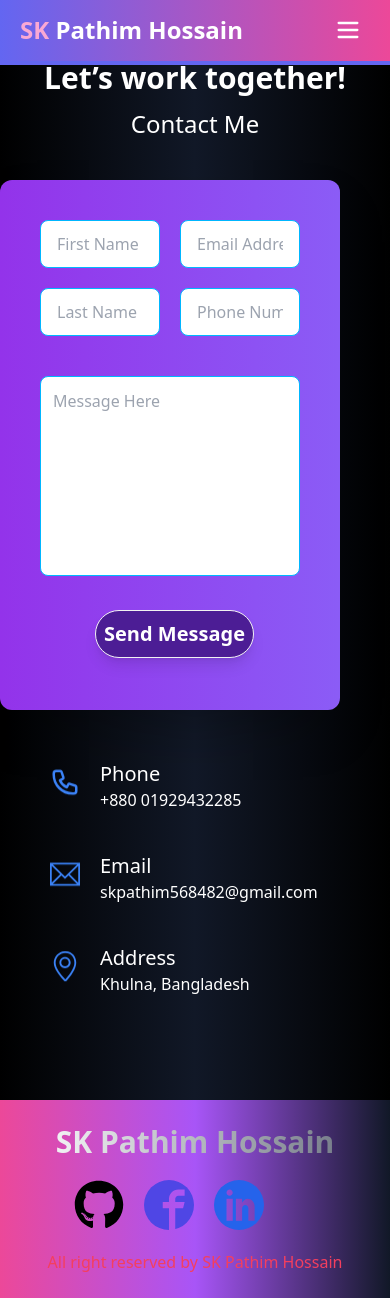
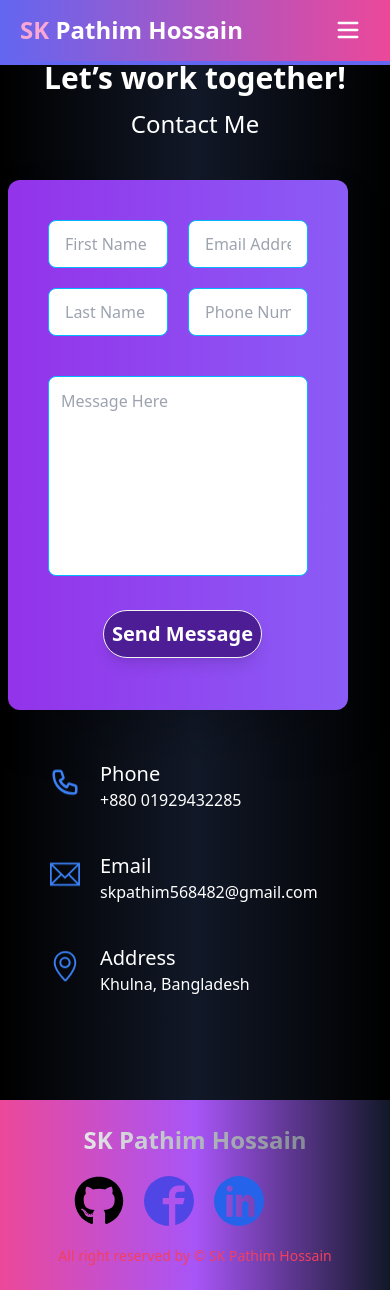
Before and after one commit to chandro4D/Sk_Pathim_Hossain, a React (Vite) app: page /contact in a window 390 px wide. Built offline with nearby package versions, Linux system fonts and the light colour scheme.

Commit message:
Last Commit 0.1

```diff
--- a/src/Pages/Contact/Contact.jsx
+++ b/src/Pages/Contact/Contact.jsx
@@ -26,7 +26,7 @@ const Contact = () => {
                     initial={{ opacity: 0, x: -50 }}
                     whileInView={{ opacity: 1, x: 0 }}
                     transition={{ duration: 0.8 }}
-                    className="bg-gradient-to-r from-purple-600 to-violet-500 rounded-xl  lg:w-[600px] w-[340px] lg:h-[600px] h-[530px] shadow-2xl p-10"
+                    className="bg-gradient-to-r from-purple-600 to-violet-500 rounded-xl lg:ml-0 ml-[8px] lg:w-[600px] w-[340px] lg:h-[600px] h-[530px] shadow-2xl p-10"
                 >
                     <div className="flex gap-5">
                         <div className="flex flex-col gap-5">
--- a/src/Pages/Footer/Footer.jsx
+++ b/src/Pages/Footer/Footer.jsx
@@ -8,7 +8,7 @@ const Footer = () => {
             <div className=" bg-gradient-to-r from-pink-500 via-purple-500 to-gray-900 text-base-content lg:p-10 p-6">
 
                 <nav className="text-center">
-                    <h6 className=" text-3xl bg-clip-text text-transparent bg-gradient-to-r from-white to-gray-500 font-semibold">SK Pathim Hossain</h6>
+                    <h6 className=" lg:text-4xl text-2xl  bg-clip-text text-transparent bg-gradient-to-r from-white to-gray-500 lg:font-black font-semibold">SK Pathim Hossain</h6>
                     <div className="flex lg:my-[20px] my-[20px] lg:ml-[620px] ml-[50px]">
 
                         <div className=" text-black mr-[20px]">
@@ -23,7 +23,7 @@ const Footer = () => {
 
 
                     </div>
-                    <p className="text-rose-500 lg:text-xl text-base">All right reserved by SK Pathim Hossain</p>
+                    <p className="text-rose-500 lg:text-base text-sm">All right reserved by © SK Pathim Hossain</p>
                 </nav>
 
 
--- a/src/Pages/Home/Home.jsx
+++ b/src/Pages/Home/Home.jsx
@@ -29,9 +29,9 @@ const Home = () => {
                             initial={{ opacity: 0, y: 40 }}
                             animate={{ opacity: 1, y: 0 }}
                             transition={{ duration: 0.8 }}
-                            className="lg:text-5xl text-3xl font-sans text-white font-bold mb-[10px]"
+                            className="lg:text-5xl text-2xl font-sans text-white font-bold mb-[10px]"
                         >
-                            I'am Pathim Hossain
+                            I'Am Pathim Hossain
                         </motion.h1>
 
                         <motion.h1
@@ -88,7 +88,7 @@ const Home = () => {
                     </div>
 
                     {/* 🔥 RIGHT IMAGE */}
-                    <div className="lg:mt-[220px] mt-[50px] lg:ml-[130px] ml-[2px]">
+                    <div className="lg:mt-[220px] mt-[50px] lg:ml-[130px] ml-[8px]">
 
                         <motion.img
                             src="https://i.ibb.co/sv8fSMRF/IMG-4572.jpg"
--- a/src/Pages/Projects/Projects.jsx
+++ b/src/Pages/Projects/Projects.jsx
@@ -59,7 +59,7 @@ const Projects = () => {
                         whileInView={{ opacity: 1, y: 0 }}
                         transition={{ duration: 0.5 + index * 0.2 }}
                         whileHover={{ scale: 1.05 }}
-                        className={`card ${project.bg} lg:mb-0 mb-[30px] text-white lg:w-96 w-[345px] shadow-2xl rounded-2xl cursor-pointer p-6 transition-transform duration-300`}
+                        className={`card ${project.bg} lg:mb-0 mb-[30px] text-white lg:w-96 w-[345px] lg:ml-0 ml-[8px] shadow-2xl rounded-2xl cursor-pointer p-6 transition-transform duration-300`}
                     >
                         {/* Project Title & Description */}
                         <h2 className="text-2xl font-bold mb-3">{project.title}</h2>
```
